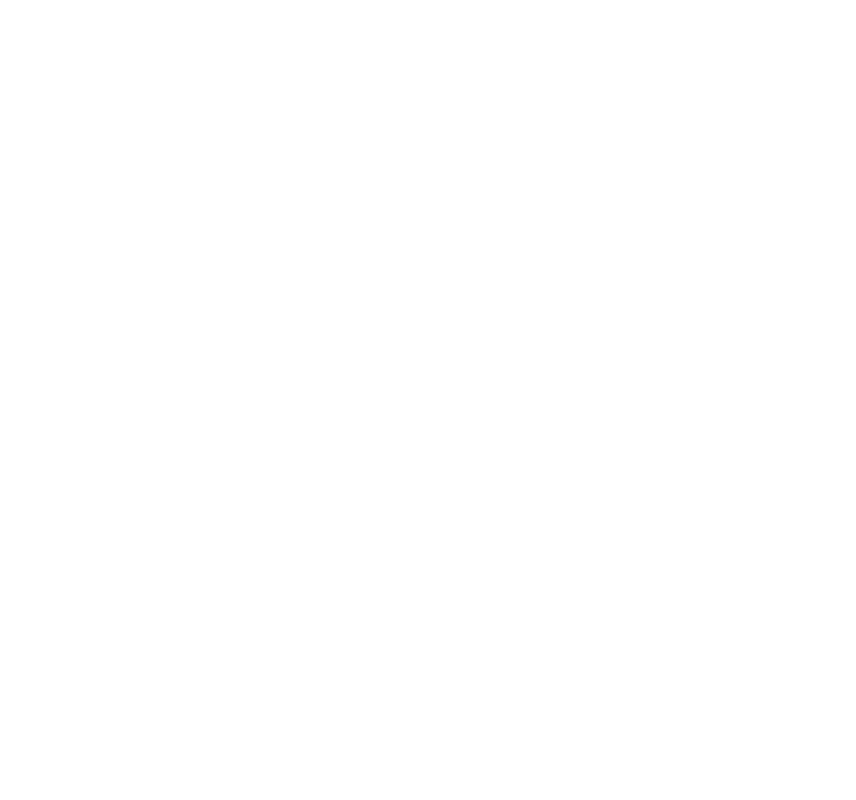
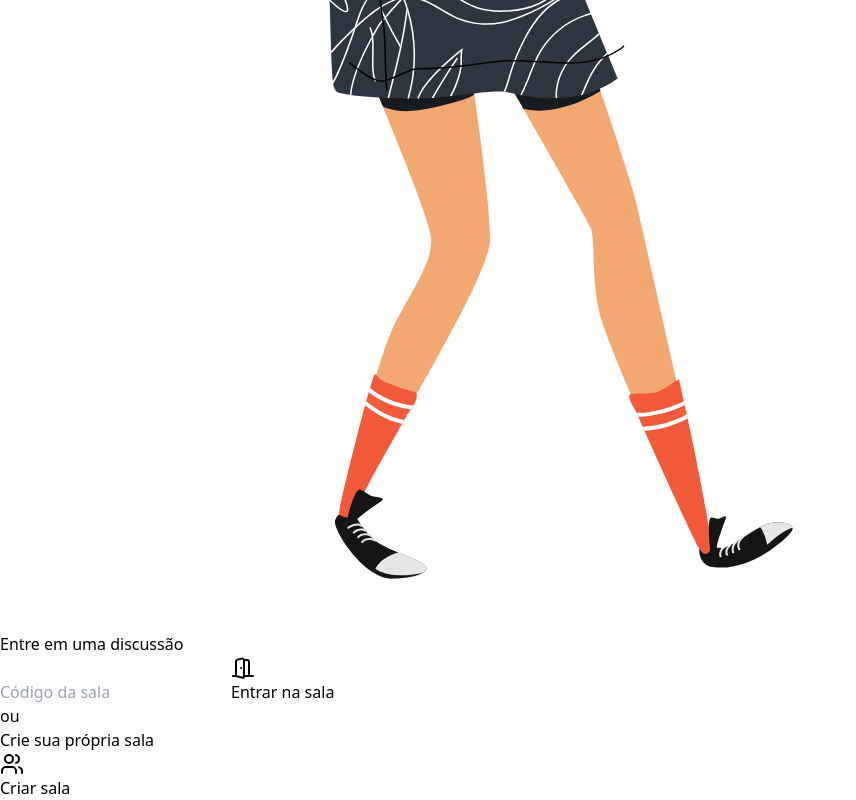
Before and after one commit to FelipePinha/InSight-frontend, a React (Vite) app: page / in a window 1280 px wide. Shown: the part 1172-1972 px from the top of the page, without its empty margins (0-856 px from the left). Before the commit the page ends 800 px from the top, so only its background shows below. Built offline with nearby package versions, Linux system fonts and the light colour scheme.

Commit message:
create home

```diff
--- a/index.html
+++ b/index.html
@@ -6,7 +6,7 @@
     <meta name="viewport" content="width=device-width, initial-scale=1.0" />
     <title>In.Sight</title>
   </head>
-  <body>
+  <body class="bg-zinc-50">
     <div id="root"></div>
     <script type="module" src="/src/main.tsx"></script>
   </body>
--- a/package.json
+++ b/package.json
@@ -18,6 +18,7 @@
     "tailwind-variants": "^0.2.1"
   },
   "devDependencies": {
+    "@biomejs/biome": "1.9.1",
     "@eslint/js": "^9.9.0",
     "@types/react": "^18.3.3",
     "@types/react-dom": "^18.3.0",
--- /dev/null
+++ b/src/app.tsx
@@ -0,0 +1,13 @@
+import { Outlet } from "react-router-dom";
+import { Header } from "./components/header";
+
+export function App() {
+	return (
+		<div className="space-y-5">
+			<Header />
+			<div className="max-w-screen-xl mx-auto">
+				<Outlet />
+			</div>
+		</div>
+	);
+}
--- /dev/null
+++ b/src/components/header.tsx
@@ -0,0 +1,10 @@
+import Logo from "../assets/logo.png";
+
+export function Header() {
+	return (
+		<header className="h-20 p-5 flex items-center">
+			<img className="w-32" src={Logo} alt="insight logos" />
+			<h1 className="font-bold text-3xl">In.Sight</h1>
+		</header>
+	);
+}
--- a/src/pages/home.tsx
+++ b/src/pages/home.tsx
@@ -1,14 +1,51 @@
+import { DoorOpen, Users } from "lucide-react";
+import LadyEarth from "../assets/lady-earth.svg";
 import { Button } from "../components/ui/button";
 import { Input } from "../components/ui/input";
 
 export function Home() {
-    return (
-        <div className="p-3 space-y-3">
-            <Button variant="normal">
-                teste button
-            </Button>
+	return (
+		<div className="flex items-center gap-5 justify-center">
+			<div className="hidden md:flex w-[40%]">
+				<img
+					className="w-full"
+					src={LadyEarth}
+					alt="garota segurando o planeta terra"
+				/>
+			</div>
+			<section className="w-full md:w-[60%] p-5">
+				<div className="flex flex-col space-y-5">
+					<form className="space-y-5">
+						<h2 className="text-center font-semibold text-2xl">
+							Entre em uma discussão
+						</h2>
+						<div className="flex flex-col space-y-3">
+							<Input placeholder="Código da sala" />
+							<Button>
+								<DoorOpen />
+								Entrar na sala
+							</Button>
+						</div>
+					</form>
 
-            <Input placeholder="teu cu"/>
-        </div>
-    )
+					<div className="w-full flex items-baseline gap-5">
+						<div className="border border-zinc-400 flex-1 h-[1px]" />
+						<p className="text-zinc-400 text-lg">ou</p>
+						<div className="border border-zinc-400 flex-1 h-[1px]" />
+					</div>
+
+					<div className="flex flex-col space-y-3">
+						<h2 className="text-center font-semibold text-2xl">
+							Crie sua própria sala
+						</h2>
+
+						<Button variant="secondary">
+							<Users />
+							Criar sala
+						</Button>
+					</div>
+				</div>
+			</section>
+		</div>
+	);
 }
--- a/src/routes.tsx
+++ b/src/routes.tsx
@@ -1,9 +1,16 @@
 import { createBrowserRouter } from "react-router-dom";
 import { Home } from "./pages/home";
+import { App } from "./app";
 
 export const routes = createBrowserRouter([
     {
         path: "/",
-        element: <Home />
+        element: <App />,
+        children: [
+            {
+                index: true,
+                element: <Home />
+            }
+        ]
     }
 ])
```
Also changed, not shown: 1 other file (tests, documents, lock files or other folders).
